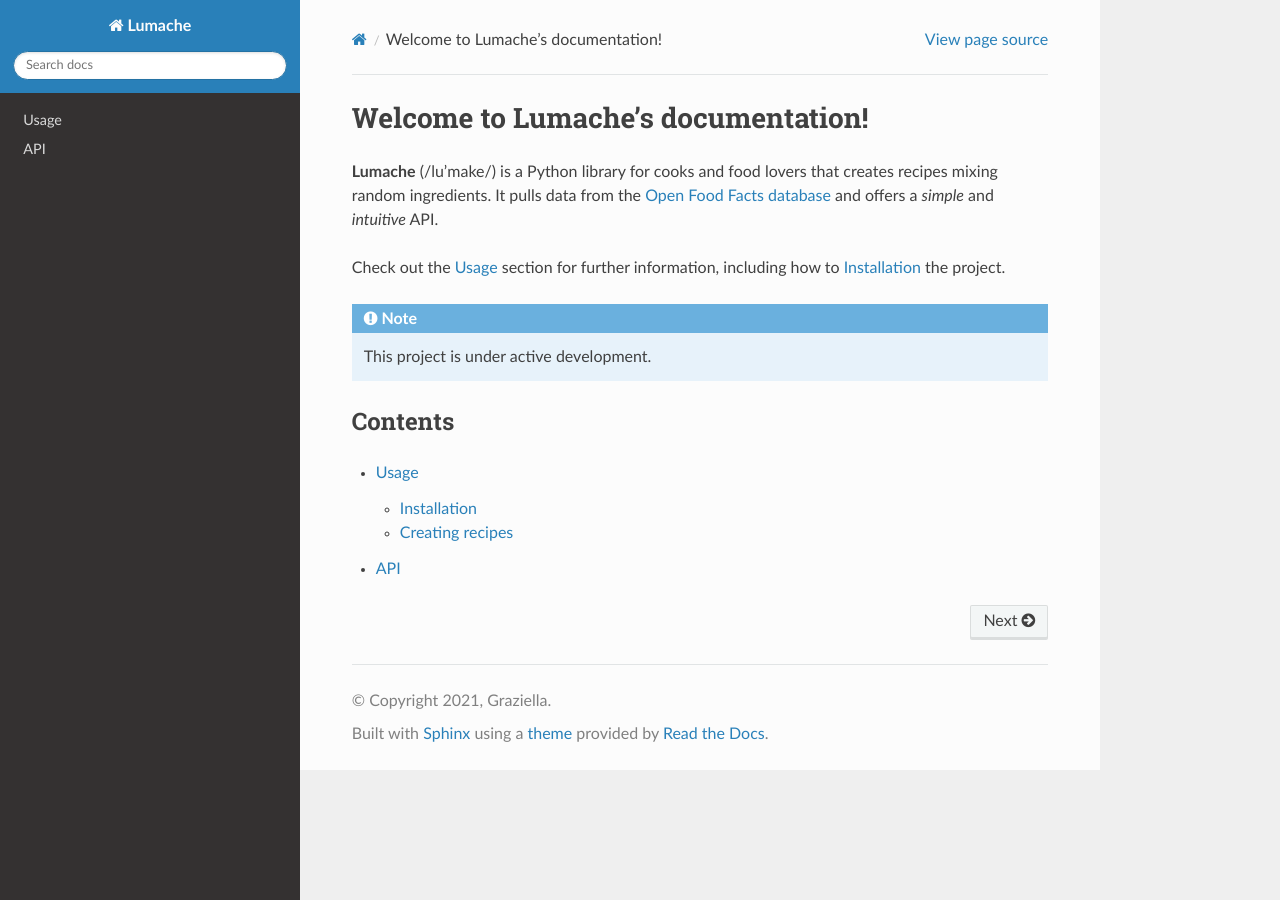
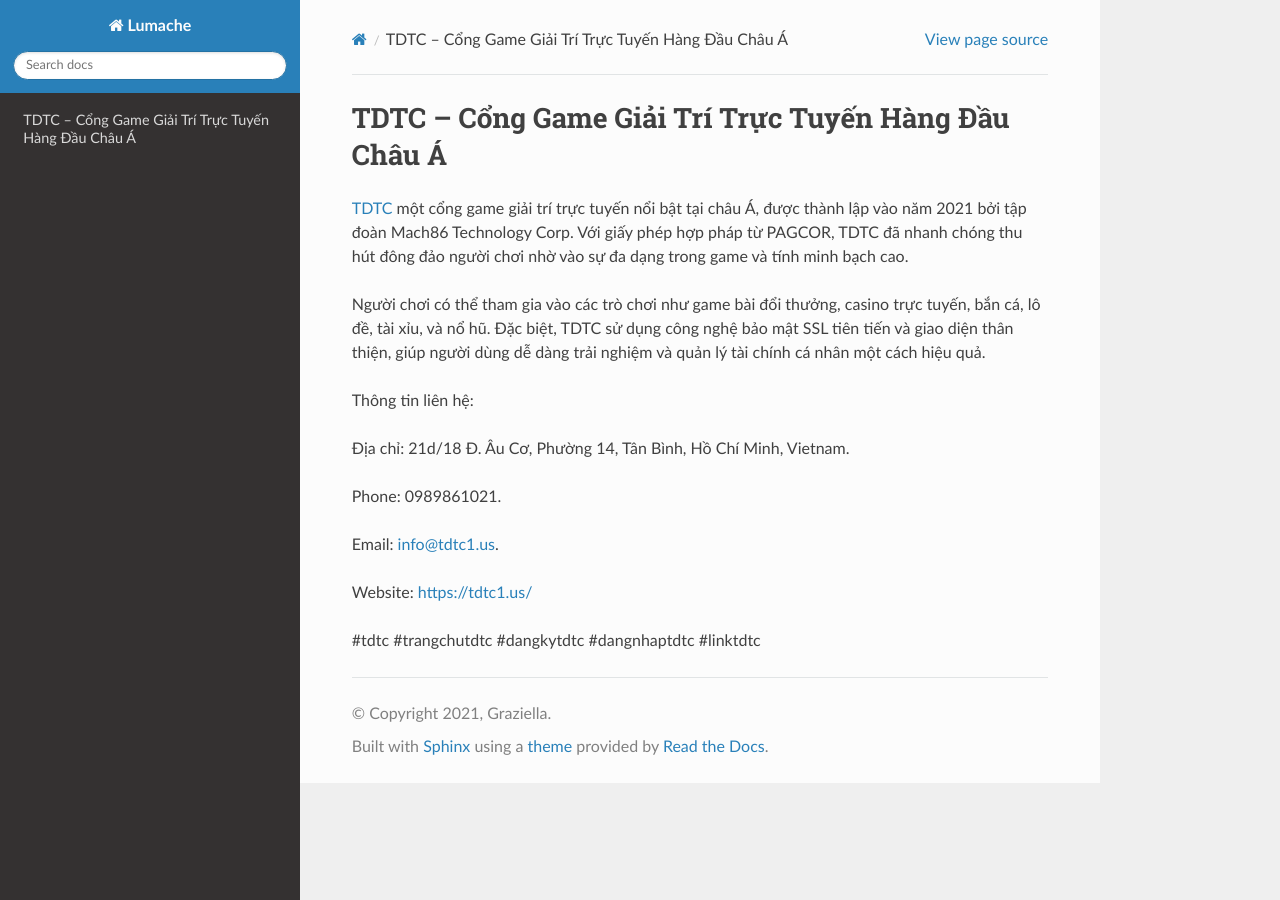
Before and after one commit to JonsCalicut123/tdtc1us, a Sphinx documentation site: the page built from docs/source/index.rst, in a window 1280 px wide. Built offline with Sphinx 7.4.7 and the Read the Docs theme 3.1.0, drawn with Linux system fonts in a browser that asks for light colours.

Commit message:
Update index.rst

```diff
--- a/docs/source/index.rst
+++ b/docs/source/index.rst
@@ -1,22 +1,18 @@
-Welcome to Lumache's documentation!
+TDTC – Cổng Game Giải Trí Trực Tuyến Hàng Đầu Châu Á
 ===================================
 
-**Lumache** (/lu'make/) is a Python library for cooks and food lovers
-that creates recipes mixing random ingredients.
-It pulls data from the `Open Food Facts database <https://world.openfoodfacts.org/>`_
-and offers a *simple* and *intuitive* API.
+`TDTC <https://tdtc1.us/>`_ một cổng game giải trí trực tuyến nổi bật tại châu Á, được thành lập vào năm 2021 bởi tập đoàn Mach86 Technology Corp. Với giấy phép hợp pháp từ PAGCOR, TDTC đã nhanh chóng thu hút đông đảo người chơi nhờ vào sự đa dạng trong game và tính minh bạch cao.
 
-Check out the :doc:`usage` section for further information, including
-how to :ref:`installation` the project.
+Người chơi có thể tham gia vào các trò chơi như game bài đổi thưởng, casino trực tuyến, bắn cá, lô đề, tài xỉu, và nổ hũ. Đặc biệt, TDTC sử dụng công nghệ bảo mật SSL tiên tiến và giao diện thân thiện, giúp người dùng dễ dàng trải nghiệm và quản lý tài chính cá nhân một cách hiệu quả.
 
-.. note::
+Thông tin liên hệ:
 
-   This project is under active development.
+Địa chỉ: 21d/18 Đ. Âu Cơ, Phường 14, Tân Bình, Hồ Chí Minh, Vietnam.
 
-Contents
---------
+Phone: 0989861021.
 
-.. toctree::
+Email: info@tdtc1.us.
 
-   usage
-   api
+Website: https://tdtc1.us/
+
+#tdtc #trangchutdtc #dangkytdtc #dangnhaptdtc #linktdtc
```
